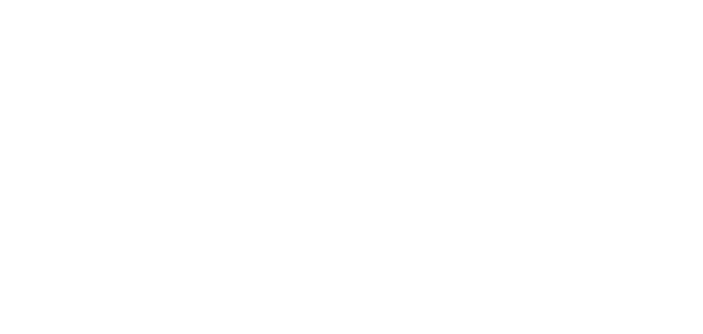
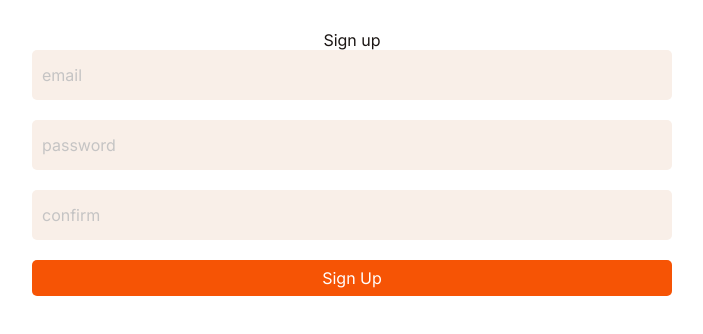
Before and after one commit to Elle008/slack-app, a React (Create React App) app: page /api-test in a window 1280 px wide. Before the commit this address had no page. Shown: the top 334 px of the page, without its empty margins (288-991 px from the left). Built offline with nearby package versions, Linux system fonts and the light colour scheme.

Commit message:
test fetch api - not working error 422

```diff
--- a/src/App.jsx
+++ b/src/App.jsx
@@ -10,10 +10,12 @@ import Channel from "./components/Channel/Channel";
 import Saved from "./components/Saved/Saved";
 import Events from "./components/Events/Events";
 import Message from "./components/DM/Message";
+import TestApi from "./pages/Testapi";
 
 
 function App() {
   const [user, setUser] = useState({
+    userId:'',
     username: '',
     email: '',
     password: '',
@@ -25,6 +27,7 @@ function App() {
       <Route path='sign-up'element={<SignUpPage user={user} setUser={setUser} />} />
       <Route path='workspaces'element={<WorkspacePage />} />
       <Route path='create-workspace'element={<CreateWorkspacePage />} />
+      <Route path='api-test'element={<TestApi />} />
       <Route path='app' element={<Slack />}>
         <Route index element={<Dashboard />} />
         <Route path='channel' element={<Channel />} />
--- /dev/null
+++ b/src/helpers/generateUserId.js
@@ -0,0 +1,3 @@
+export const generateUserId = () => {
+
+}
--- /dev/null
+++ b/src/pages/Testapi.jsx
@@ -0,0 +1,87 @@
+import React, { useEffect, useState } from 'react';
+
+const TestApi = () => {
+  const [isLoading, setIsLoading] = useState(false)
+  const [error, setError] = useState(null)
+  const [users, setUsers] = useState(['test', 'test2'])
+  const [user, setUser] = useState({
+    email: '',
+    password: '',
+    confirm: ''
+  })
+  const [login, setLogin] = useState({
+    email: '',
+    password: ''
+  })
+
+
+
+  const handleSubmit = (e) => {
+    e.preventDefault()
+    const data = {
+      email: user.email,
+      password: user.password,
+      password_confirmation: user.confirm
+    }
+
+    fetch('http://206.189.91.54/api/v1/auth/', {
+      method: 'POST',
+      mode: 'no-cors',
+      body: JSON.stringify(data),
+      headers: {
+        'Content-Type': 'application/json'
+      }
+    })
+    .then((response) => {
+      console.log(response)
+      return response.json()
+    })
+    .then((result) => {
+      console.log(result)
+    })
+  }
+
+  // const fetchData = () => {
+  //   setIsLoading(true)
+  //   fetch('http://206.189.91.54/api/v1/users')
+  //     .then((response) => response.json)
+  //     .then((result) => {
+  //       setUsers(result)
+  //       setIsLoading(false)
+  //     })
+  //     .catch((error) => {
+  //       setError(error)
+  //       setIsLoading(false)
+  //     })
+  // }
+
+  // useEffect(() => {
+  //   fetchData()
+  // }, [])
+
+  return (
+    <div>
+      <form onSubmit={handleSubmit}>
+        Sign up
+        <input type="text" placeholder="email" value={user.email} onChange={(e) => {
+          setUser(prev => ({...prev, email: e.target.value}))
+        }}/>
+        <input type="text" placeholder="password" value={user.password} onChange={(e) => {
+          setUser(prev => ({...prev, password: e.target.value}))
+        }}/>
+        <input type="text" placeholder="confirm" value={user.confirm} onChange={(e) => {
+          setUser(prev => ({...prev, confirm: e.target.value}))
+        }}/>
+        <button type="submit">Sign Up</button>
+      </form>
+
+      {error && <p>error.message</p>}
+      {isLoading && <p>Loading...</p>}
+      <ul>
+
+      </ul>
+    </div>
+  );
+}
+
+export default TestApi;
```
